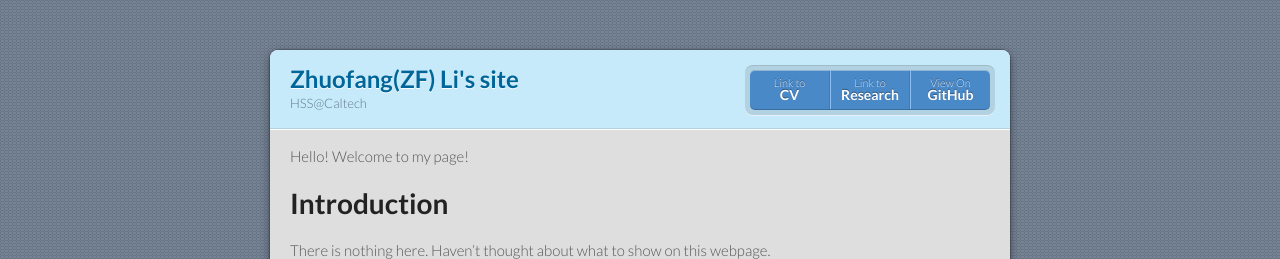
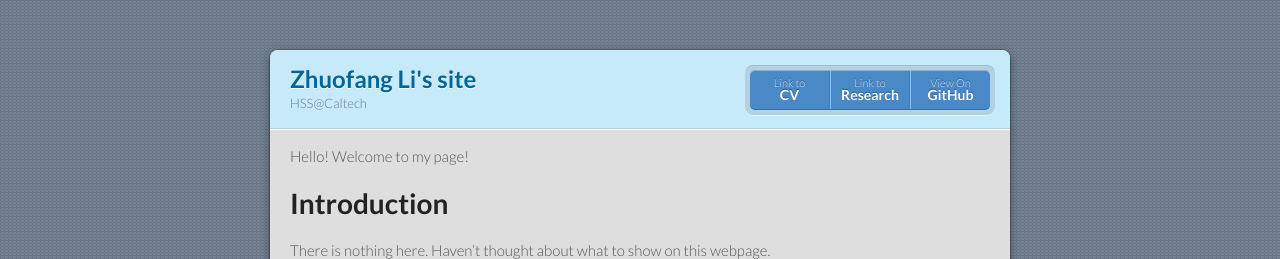
Before and after one commit to zhuofang/zhuofang.github.io, a Jekyll site: the page built from index.md, in a window 1280 px wide and 900 px high. Shown: the top 259 px of the window. Built offline with Jekyll 4.4.1, drawn with Linux system fonts in a browser that asks for light colours.

```diff
--- a/_config.yml
+++ b/_config.yml
@@ -1,4 +1,4 @@
-title: Zhuofang(ZF) Li's site
+title: Zhuofang Li's site
 description: HSS@Caltech
 show_downloads: true
 google_analytics:
```
